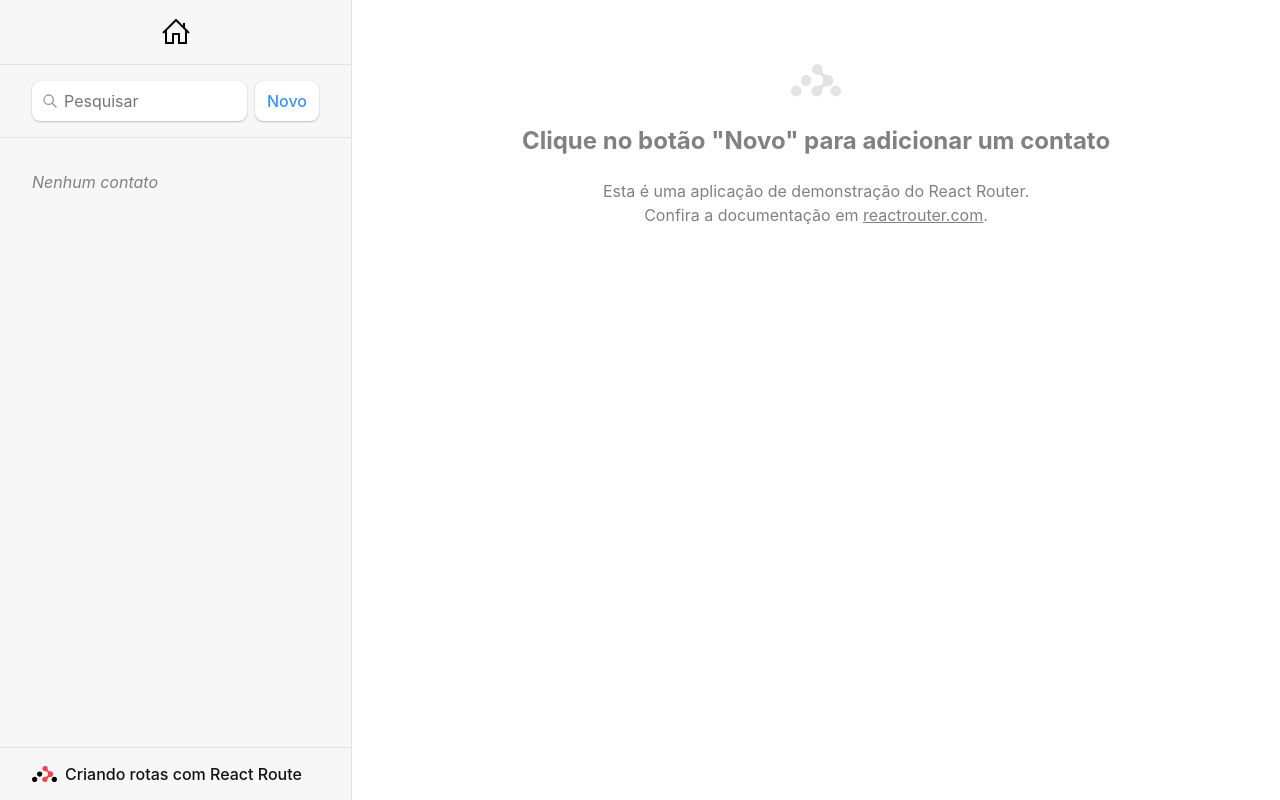
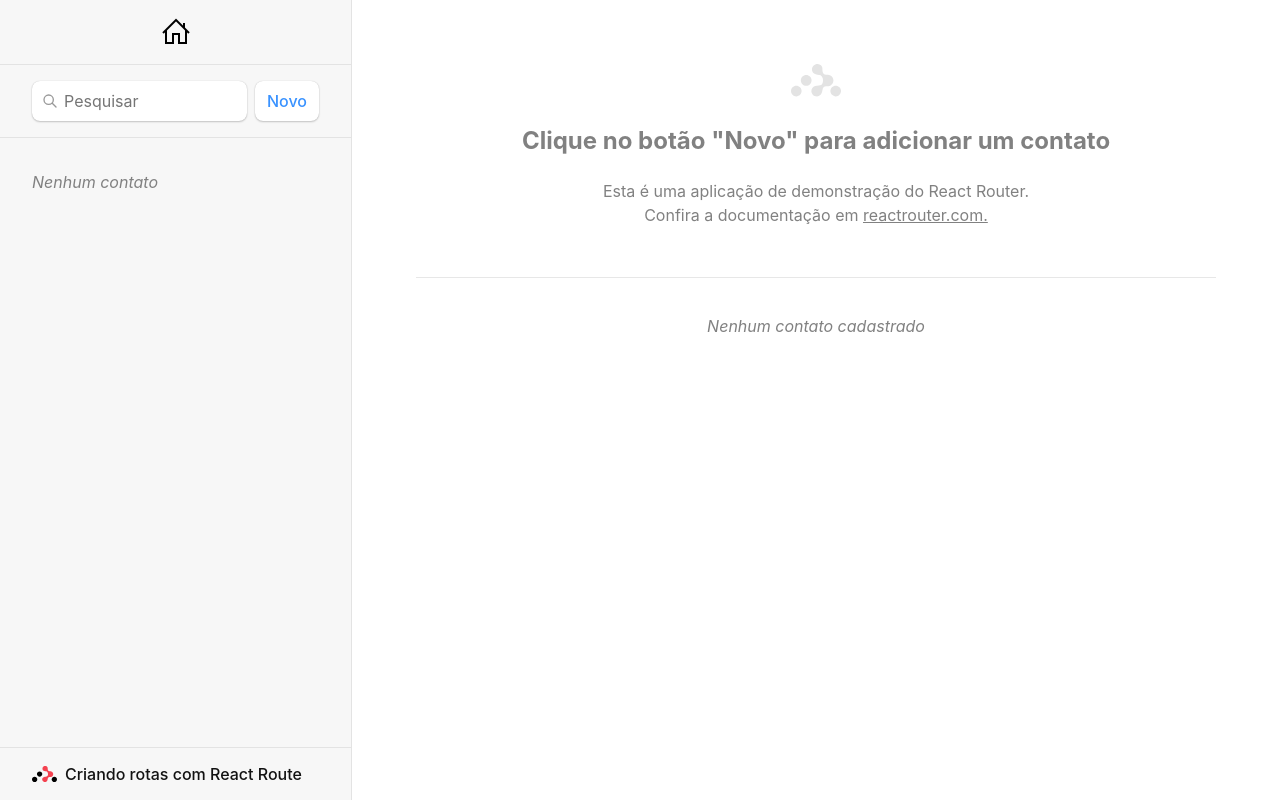
Before and after one commit to andersonstudioa/react-router-tutorial, a React (Vite) app: page / in a window 1280 px wide. Built offline with nearby package versions, Linux system fonts and the light colour scheme.

Commit message:
Listagem de cadastros na home

```diff
--- /dev/null
+++ b/src/components/User/User.css
@@ -0,0 +1,14 @@
+.user {
+    width: 180px;
+    background-color: rgb(241, 241, 241);
+    margin-bottom: 15px;
+    border-radius: 10%;
+    padding: 20px 0px;
+}
+
+.user img {
+    width: 100px;
+    border-radius: 50%;
+    position: relative;
+    bottom: -10px;
+}
--- /dev/null
+++ b/src/components/User/index.jsx
@@ -0,0 +1,16 @@
+import "./User.css"
+
+const User = ({ name, avatar }) => {
+    return (
+        <>
+            <div className="user">
+                <img src={avatar ? avatar : "https://unsplash.it/100/100"} />
+                <p>
+                    {name}
+                </p>
+            </div>
+        </>
+    )
+}
+
+export default User
--- /dev/null
+++ b/src/components/UserList/UserList.css
@@ -0,0 +1,13 @@
+.userList {
+    margin-top: 50px;
+    border-top: solid 1px rgb(231, 231, 231);
+    padding: 20px 0px;
+    text-align: center;
+}
+
+.userList .users {
+    display: flex;
+    justify-content: space-around;
+    margin-top: 32px;
+    flex-wrap: wrap;
+}
--- /dev/null
+++ b/src/components/UserList/index.jsx
@@ -0,0 +1,25 @@
+import "./UserList.css"
+import User from "../User"
+
+const UserList = ({ contacts }) => {
+
+    return (
+        (contacts.length > 0) ?
+            <section className="userList">
+                <div className="users">
+                    {contacts.map(u =>
+                        <User
+                            key={u.id}
+                            name={u.first + " " + u.last}
+                            avatar={u.avatar}
+                        />)}
+                </div>
+            </section>
+            :
+            <section className="userList">
+                <p><em>Nenhum contato cadastrado</em></p>
+            </section>
+    )
+}
+
+export default UserList
--- a/src/pages/home.jsx
+++ b/src/pages/home.jsx
@@ -24,6 +24,7 @@ export async function loader({ request }) {
 }
 
 export default function Home() {
+
     const { contacts, q } = useLoaderData();
     const [query, setQuery] = useState(q);
     const navigation = useNavigation();
@@ -38,7 +39,7 @@ export default function Home() {
     useEffect(() => {
       setQuery(q);
     }, [q]);
-
+    //console.log(contacts);
     return (
       <>
         <div id="sidebar">
@@ -58,7 +59,7 @@ export default function Home() {
                 placeholder="Pesquisar"
                 type="search"
                 name="q"
-                value={query}
+                value={query ? query : ""}
                 onChange={(event) => {
                   const isFirstSearch = q == null;
                   submit(event.currentTarget.form, {
--- a/src/pages/index.jsx
+++ b/src/pages/index.jsx
@@ -1,14 +1,35 @@
+import UserList from "../components/UserList";
+import React, { useEffect, useState } from "react";
+import { getContacts } from "../contacts";
+
 export default function Index() {
+
+  //useState é o estado da variável
+  const [contatos, setContatos] = useState([]);
+
+  const Contatos = async () => {
+    const arr = await getContacts();
+    setContatos(arr);
+    //console.log(arr);
+  }
+
+  //Controla o estado da renderização dos elementos na tela (Efeito inicial da página)
+  useEffect(() => {
+    Contatos();
+  }, []);
+
+  console.log(contatos);
+
   return (
-      <p id="zero-state">
+    <div id="zero-state">
       <h2>Clique no botão "Novo" para adicionar um contato</h2>
       Esta é uma aplicação de demonstração do React Router.
       <br />
       Confira a documentação em {" "}
       <a href="https://reactrouter.com/">
-          reactrouter.com
+        reactrouter.com.
       </a>
-        .
-      </p>
+      <UserList contacts={contatos} />
+    </div>
   );
 }
```
Lines whose indentation alone changed are shown as unchanged.
